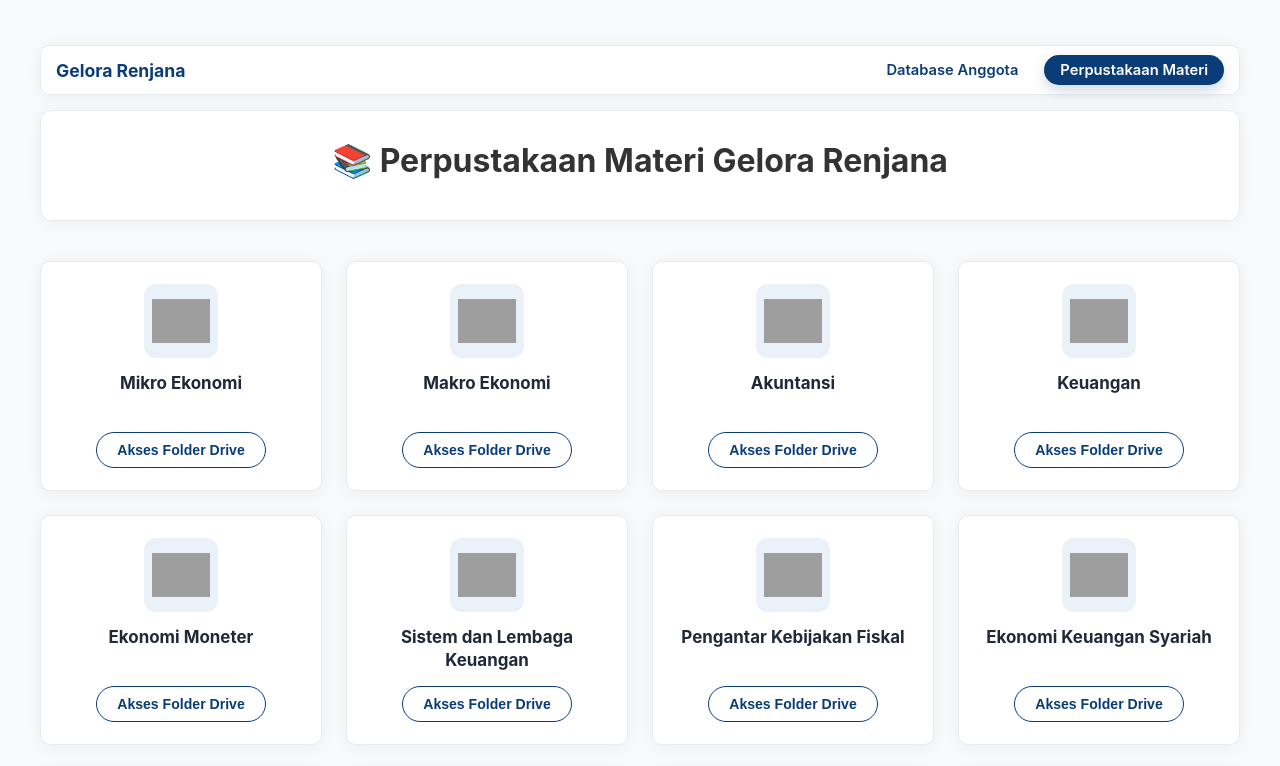
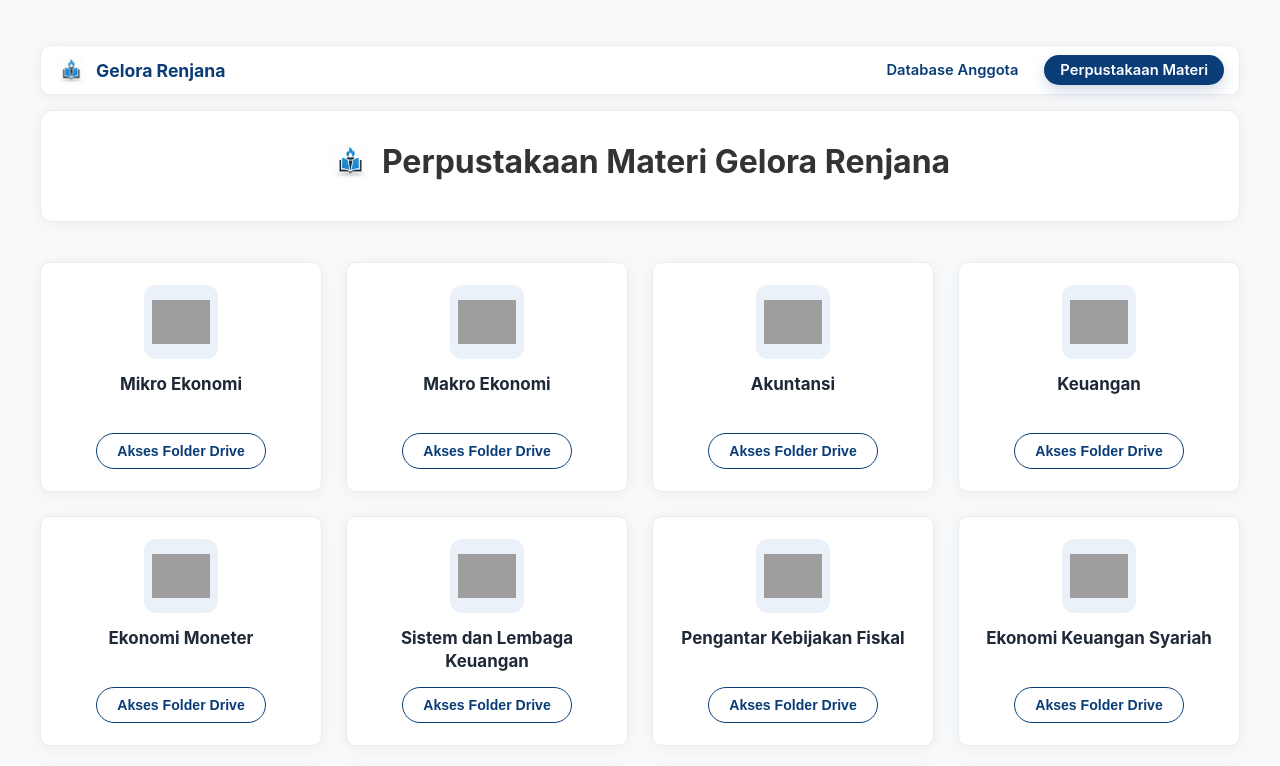
Before and after one commit to saidabdurrahman2001/gelorarenjana, a plain HTML site: page materi.html in a window 1280 px wide. Shown: the top 766 px of the page. Drawn offline with Linux system fonts and the light colour scheme; grey boxes are pictures that could not be loaded; a small style sheet from the web is missing.

Commit message:
Update materi.html

```diff
--- a/materi.html
+++ b/materi.html
@@ -40,10 +40,21 @@
             gap: 10px;
         }
         .nav-logo {
+            display: flex;
+            align-items: center;
+            gap: 10px;
             font-size: 1.1em;
             font-weight: 700;
             color: #0A3D78;
             white-space: nowrap;
+        }
+
+        .brand-logo {
+            width: 30px;
+            height: 30px;
+            border-radius: 8px;
+            object-fit: cover;
+            flex-shrink: 0;
         }
         .nav-menu {
             display: flex;
@@ -97,6 +108,19 @@
             color: #333333;
             margin-bottom: 10px;
             font-size: 2em;
+            display: flex;
+            align-items: center;
+            justify-content: center;
+            gap: 12px;
+            flex-wrap: wrap;
+        }
+
+        .header-logo {
+            width: 40px;
+            height: 40px;
+            border-radius: 10px;
+            object-fit: cover;
+            flex-shrink: 0;
         }
 
         .container {
@@ -207,6 +231,11 @@
                 flex: 1 0 auto;
             }
 
+            .brand-logo {
+                width: 26px;
+                height: 26px;
+            }
+
             .nav-menu {
                 width: 100%;
                 gap: 8px;
@@ -226,6 +255,11 @@
 
             .header h1 {
                 font-size: 1.5em;
+            }
+
+            .header-logo {
+                width: 34px;
+                height: 34px;
             }
 
             .card-action button {
@@ -274,14 +308,17 @@
 <body>
     <!-- global sticky navbar -->
     <nav class="global-nav">
-        <div class="nav-logo">Gelora Renjana</div>
+        <div class="nav-logo">
+            <img src="img/logo-gelora.png" alt="Logo Gelora Renjana" class="brand-logo">
+            <span>Gelora Renjana</span>
+        </div>
         <div class="nav-menu">
             <a href="index.html" class="nav-btn">Database Anggota</a>
             <a href="materi.html" class="nav-btn active">Perpustakaan Materi</a>
         </div>
     </nav>
     <div class="header">
-        <h1>📚 Perpustakaan Materi Gelora Renjana</h1>
+        <h1><img src="img/logo-gelora.png" alt="Logo Gelora Renjana" class="header-logo"> Perpustakaan Materi Gelora Renjana</h1>
     </div>
 
     <div class="container">
```
